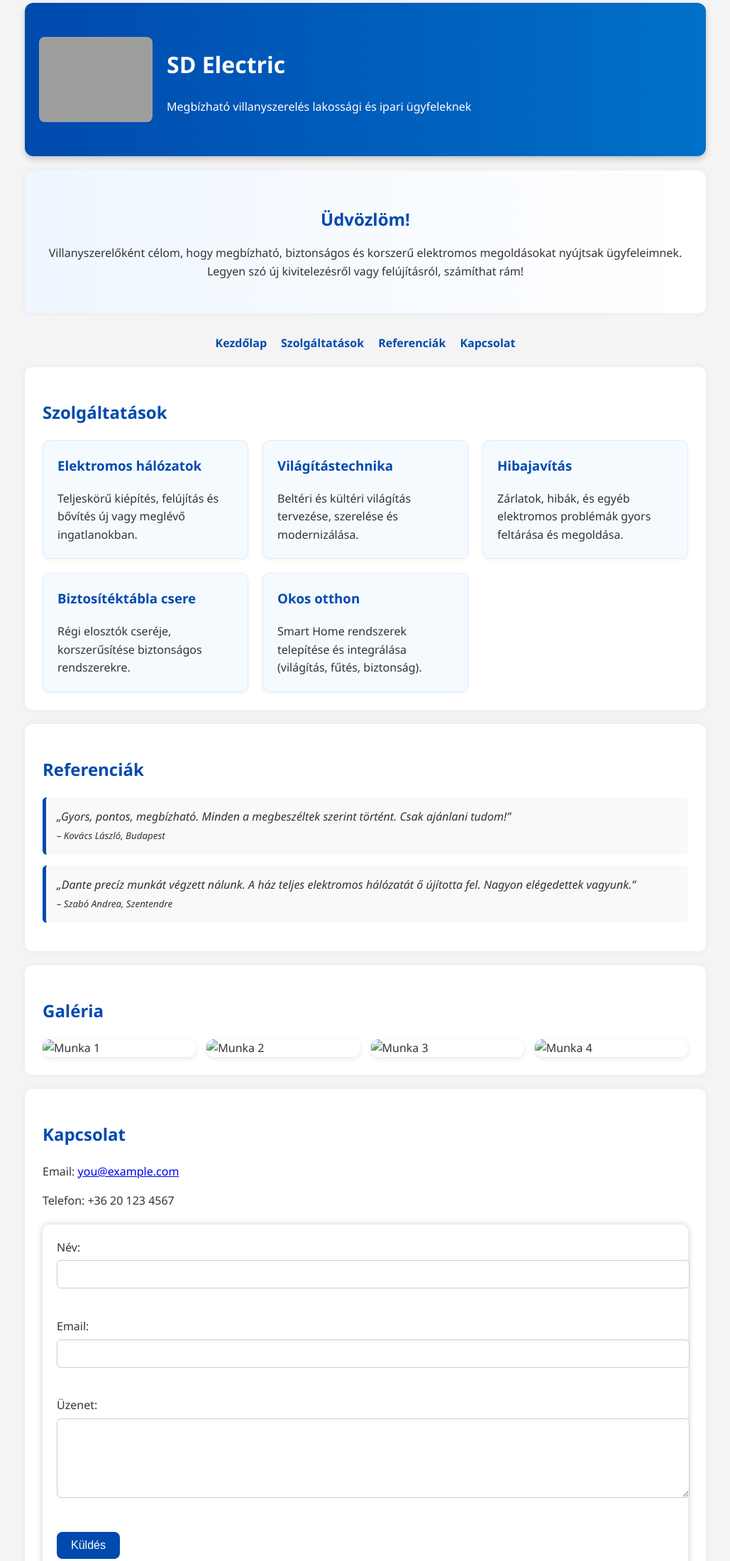
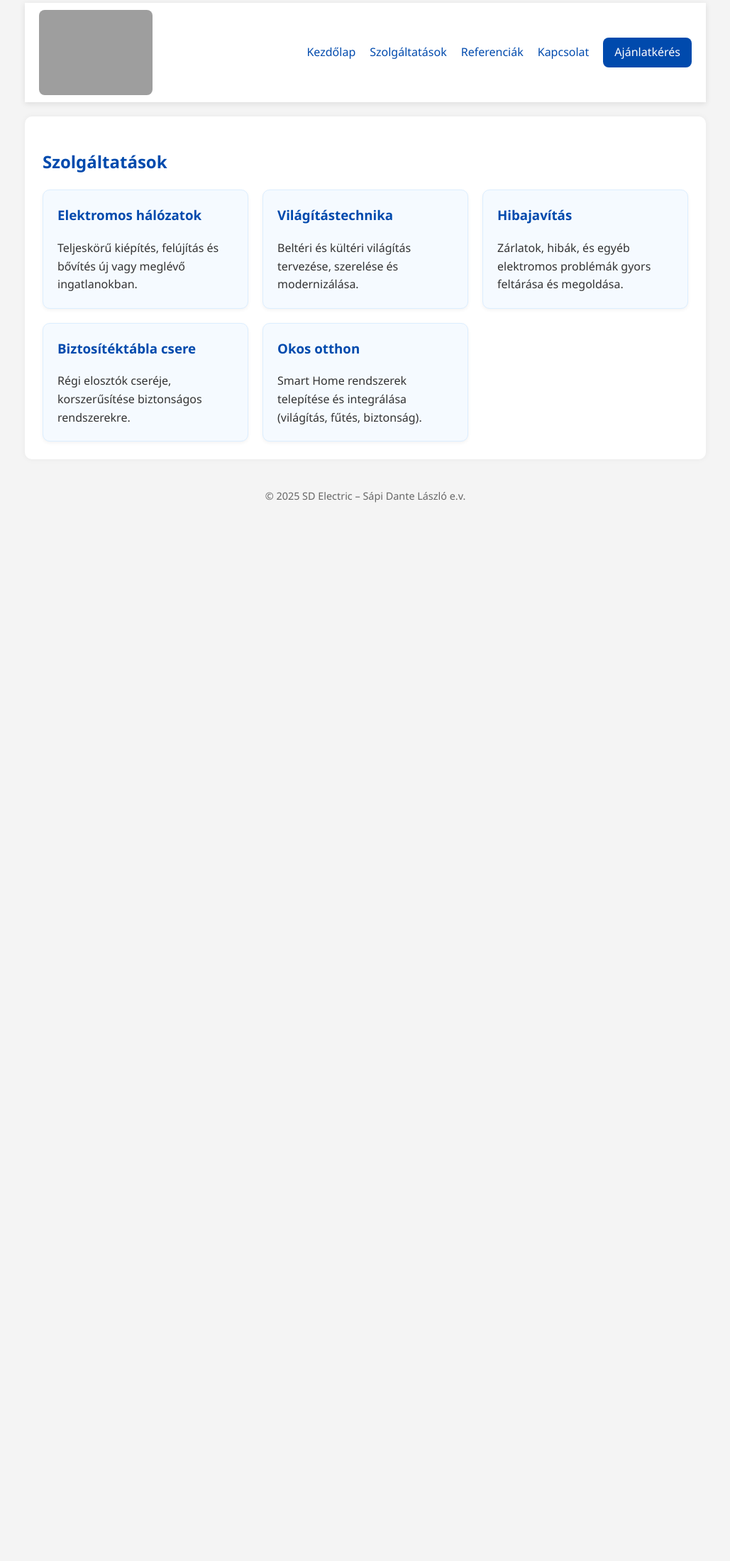
Before and after one commit to Dertetboop/sdelectric-site, a plain HTML site: page szolgaltatasok.html in a window 1280 px wide. Shown: the part 16-2215 px from the top of the page at 71% size, without its empty margins (125-1154 px from the left). After the commit the page ends 800 px from the top, so only its background shows below. Drawn offline with Linux system fonts and the light colour scheme; grey boxes are pictures that could not be loaded.

Commit message:
Update szolgaltatasok.html

```diff
--- a/szolgaltatasok.html
+++ b/szolgaltatasok.html
@@ -7,31 +7,23 @@
   <link rel="stylesheet" href="style.css">
 </head>
 <body>
-  <header>
-    <header class="hero">
-  <div class="header-content">
+  </head>
+<body>
+  <header class="main-header">
+  <div class="container">
     <img src="logo.png" alt="SD Electric logo" class="logo">
-    <div>
-      <h1>SD Electric</h1>
-      <p>Megbízható villanyszerelés lakossági és ipari ügyfeleknek</p>
-    </div>
+    <nav class="main-nav">
+      <a href="index.html">Kezdőlap</a>
+      <a href="szolgaltatasok.html">Szolgáltatások</a>
+      <a href="referenciak.html">Referenciák</a>
+      <a href="kapcsolat.html">Kapcsolat</a>
+      <a href="kapcsolat.html#form" class="cta-button">Ajánlatkérés</a>
+    </nav>
   </div>
 </header>
 
   </header>
 
-  <section id="intro" class="intro">
-  <h2>Üdvözlöm!</h2>
-  <p>Villanyszerelőként célom, hogy megbízható, biztonságos és korszerű elektromos megoldásokat nyújtsak ügyfeleimnek. Legyen szó új kivitelezésről vagy felújításról, számíthat rám!</p>
-</section>
-
-
-  <nav>
-  <a href="index.html">Kezdőlap</a>
-  <a href="szolgaltatasok.html">Szolgáltatások</a>
-  <a href="referenciak.html">Referenciák</a>
-  <a href="kapcsolat.html">Kapcsolat</a>
-</nav>
 
 
   <main>
@@ -64,41 +56,7 @@
 </section>
 
 
-    <section id="referenciak">
-      <h2>Referenciák</h2>
-      <blockquote>„Gyors, pontos, megbízható. Minden a megbeszéltek szerint történt. Csak ajánlani tudom!”<br><small>– Kovács László, Budapest</small></blockquote>
-      <blockquote>„Dante precíz munkát végzett nálunk. A ház teljes elektromos hálózatát ő újította fel. Nagyon elégedettek vagyunk.”<br><small>– Szabó Andrea, Szentendre</small></blockquote>
-    </section>
 
-<section id="galeria">
-  <h2>Galéria</h2>
-  <div class="gallery">
-    <img src="images/gallery1.jpg" alt="Munka 1">
-    <img src="images/gallery2.jpg" alt="Munka 2">
-    <img src="images/gallery3.jpg" alt="Munka 3">
-    <img src="images/gallery4.jpg" alt="Munka 4">
-  </div>
-</section>
-
-
-    <section id="kapcsolat">
-      <h2>Kapcsolat</h2>
-      <p>Email: <a href="mailto:you@example.com">you@example.com</a></p>
-      <p>Telefon: +36 20 123 4567</p>
-
-      <form name="kapcsolat" method="POST" data-netlify="true">
-        <label>Név:
-          <input type="text" name="name" required>
-        </label><br><br>
-        <label>Email:
-          <input type="email" name="email" required>
-        </label><br><br>
-        <label>Üzenet:
-          <textarea name="message" rows="5" required></textarea>
-        </label><br><br>
-        <button type="submit">Küldés</button>
-      </form>
-    </section>
   </main>
 
   <footer>
```
